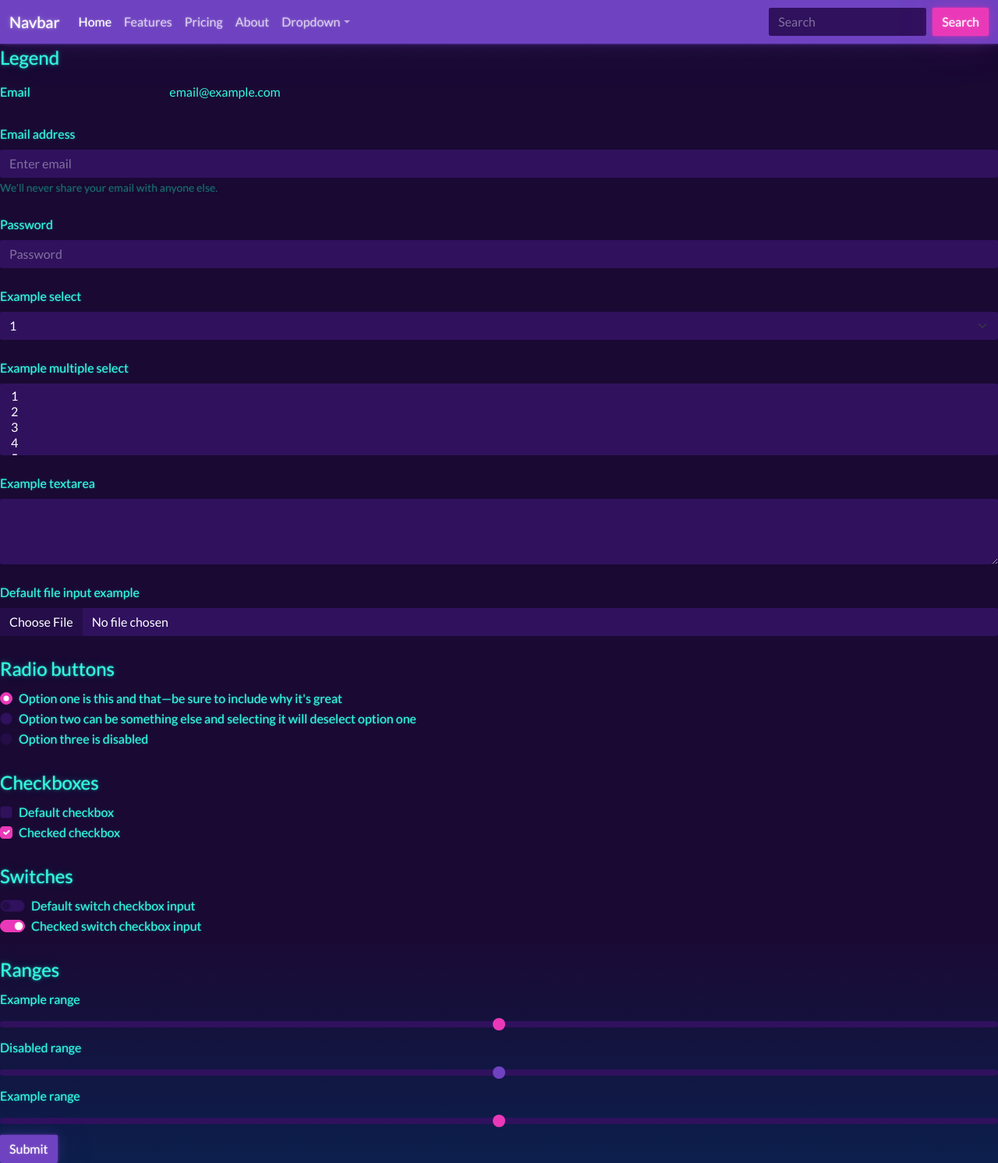
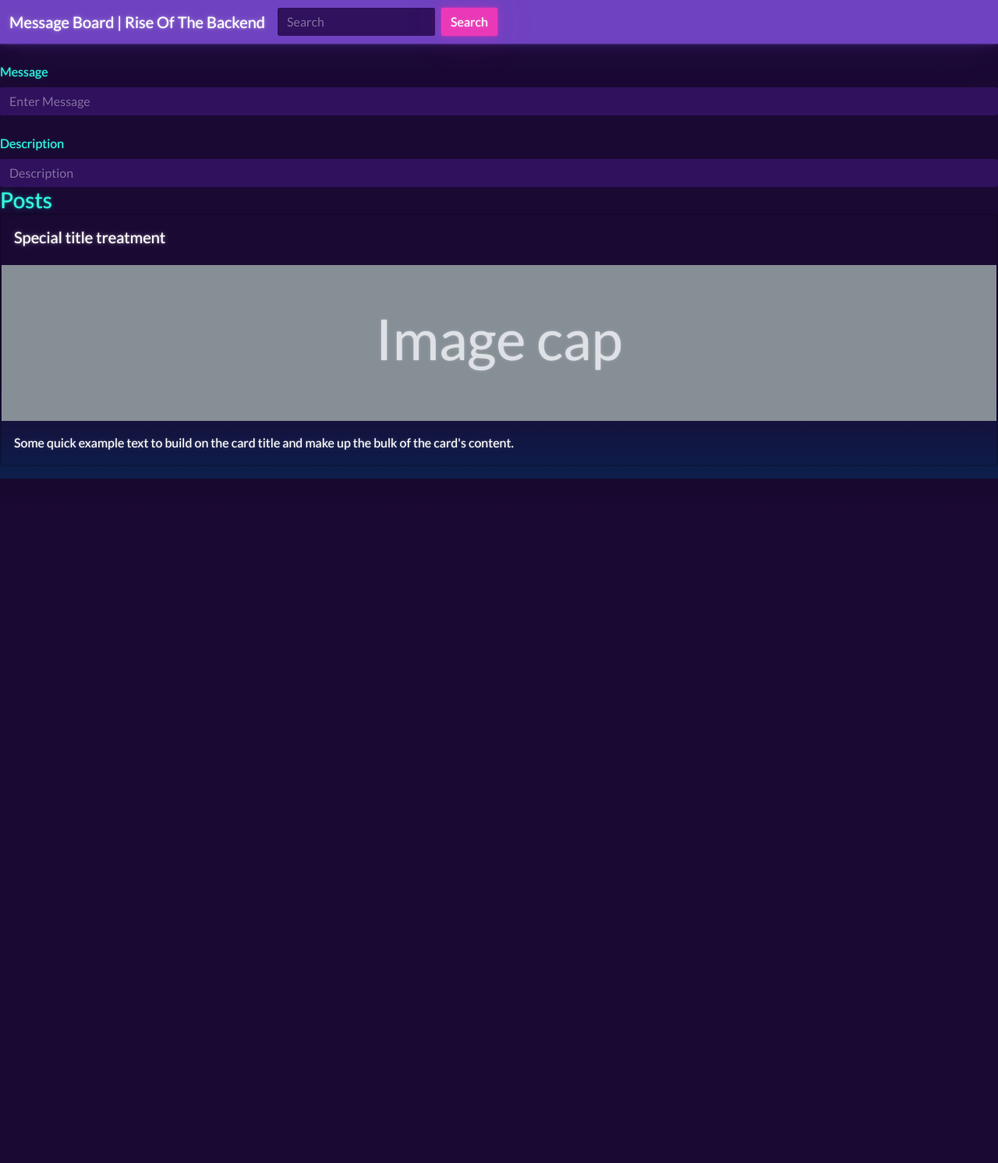
Before and after one commit to Manuel-heav/MessageBoard-riseOfTheBackend, a plain HTML site: page client/index.html in a window 1280 px wide. Shown: the whole page at 78% size. After the commit the page ends 800 px from the top, so only its background shows below. Drawn offline with nearby package versions, Linux system fonts and the light colour scheme.

Commit message:
working with frontend

```diff
--- a/client/index.html
+++ b/client/index.html
@@ -12,38 +12,11 @@
 <header>
     <nav class="navbar navbar-expand-lg navbar-dark bg-primary">
         <div class="container-fluid">
-          <a class="navbar-brand" href="#">Navbar</a>
+          <a class="navbar-brand" href="#">Message Board | Rise Of The Backend</a>
           <button class="navbar-toggler" type="button" data-bs-toggle="collapse" data-bs-target="#navbarColor01" aria-controls="navbarColor01" aria-expanded="false" aria-label="Toggle navigation">
             <span class="navbar-toggler-icon"></span>
           </button>
-
           <div class="collapse navbar-collapse" id="navbarColor01">
-            <ul class="navbar-nav me-auto">
-              <li class="nav-item">
-                <a class="nav-link active" href="#">Home
-                  <span class="visually-hidden">(current)</span>
-                </a>
-              </li>
-              <li class="nav-item">
-                <a class="nav-link" href="#">Features</a>
-              </li>
-              <li class="nav-item">
-                <a class="nav-link" href="#">Pricing</a>
-              </li>
-              <li class="nav-item">
-                <a class="nav-link" href="#">About</a>
-              </li>
-              <li class="nav-item dropdown">
-                <a class="nav-link dropdown-toggle" data-bs-toggle="dropdown" href="#" role="button" aria-haspopup="true" aria-expanded="false">Dropdown</a>
-                <div class="dropdown-menu">
-                  <a class="dropdown-item" href="#">Action</a>
-                  <a class="dropdown-item" href="#">Another action</a>
-                  <a class="dropdown-item" href="#">Something else here</a>
-                  <div class="dropdown-divider"></div>
-                  <a class="dropdown-item" href="#">Separated link</a>
-                </div>
-              </li>
-            </ul>
             <form class="d-flex">
               <input class="form-control me-sm-2" type="text" placeholder="Search">
               <button class="btn btn-secondary my-2 my-sm-0" type="submit">Search</button>
@@ -51,116 +24,39 @@
           </div>
         </div>
       </nav>
-
     </header>
 
 
     <main>
         <form>
             <fieldset>
-              <legend>Legend</legend>
-              <div class="form-group row">
-                <label for="staticEmail" class="col-sm-2 col-form-label">Email</label>
-                <div class="col-sm-10">
-                  <input type="text" readonly="" class="form-control-plaintext" id="staticEmail" value="email@example.com">
-                </div>
+              <div class="form-group">
+                <label for="exampleInputEmail1" class="form-label mt-4">Message</label>
+                <input type="email" class="form-control" id="exampleInputEmail1" aria-describedby="emailHelp" placeholder="Enter Message">
               </div>
               <div class="form-group">
-                <label for="exampleInputEmail1" class="form-label mt-4">Email address</label>
-                <input type="email" class="form-control" id="exampleInputEmail1" aria-describedby="emailHelp" placeholder="Enter email">
-                <small id="emailHelp" class="form-text text-muted">We'll never share your email with anyone else.</small>
+                <label for="exampleInputPassword1" class="form-label mt-4">Description</label>
+                <input type="password" class="form-control" id="exampleInputPassword1" placeholder="Description">
               </div>
-              <div class="form-group">
-                <label for="exampleInputPassword1" class="form-label mt-4">Password</label>
-                <input type="password" class="form-control" id="exampleInputPassword1" placeholder="Password">
-              </div>
-              <div class="form-group">
-                <label for="exampleSelect1" class="form-label mt-4">Example select</label>
-                <select class="form-select" id="exampleSelect1">
-                  <option>1</option>
-                  <option>2</option>
-                  <option>3</option>
-                  <option>4</option>
-                  <option>5</option>
-                </select>
-              </div>
-              <div class="form-group">
-                <label for="exampleSelect2" class="form-label mt-4">Example multiple select</label>
-                <select multiple="" class="form-select" id="exampleSelect2">
-                  <option>1</option>
-                  <option>2</option>
-                  <option>3</option>
-                  <option>4</option>
-                  <option>5</option>
-                </select>
-              </div>
-              <div class="form-group">
-                <label for="exampleTextarea" class="form-label mt-4">Example textarea</label>
-                <textarea class="form-control" id="exampleTextarea" rows="3"></textarea>
-              </div>
-              <div class="form-group">
-                <label for="formFile" class="form-label mt-4">Default file input example</label>
-                <input class="form-control" type="file" id="formFile">
-              </div>
-              <fieldset class="form-group">
-                <legend class="mt-4">Radio buttons</legend>
-                <div class="form-check">
-                  <label class="form-check-label">
-                    <input type="radio" class="form-check-input" name="optionsRadios" id="optionsRadios1" value="option1" checked="">
-                    Option one is this and that—be sure to include why it's great
-                  </label>
-                </div>
-                <div class="form-check">
-                  <label class="form-check-label">
-                    <input type="radio" class="form-check-input" name="optionsRadios" id="optionsRadios2" value="option2">
-                    Option two can be something else and selecting it will deselect option one
-                  </label>
-                </div>
-                <div class="form-check disabled">
-                  <label class="form-check-label">
-                    <input type="radio" class="form-check-input" name="optionsRadios" id="optionsRadios3" value="option3" disabled="">
-                    Option three is disabled
-                  </label>
-                </div>
-              </fieldset>
-              <fieldset class="form-group">
-                <legend class="mt-4">Checkboxes</legend>
-                <div class="form-check">
-                  <input class="form-check-input" type="checkbox" value="" id="flexCheckDefault">
-                  <label class="form-check-label" for="flexCheckDefault">
-                    Default checkbox
-                  </label>
-                </div>
-                <div class="form-check">
-                  <input class="form-check-input" type="checkbox" value="" id="flexCheckChecked" checked="">
-                  <label class="form-check-label" for="flexCheckChecked">
-                    Checked checkbox
-                  </label>
-                </div>
-              </fieldset>
-              <fieldset>
-                <legend class="mt-4">Switches</legend>
-                <div class="form-check form-switch">
-                  <input class="form-check-input" type="checkbox" id="flexSwitchCheckDefault">
-                  <label class="form-check-label" for="flexSwitchCheckDefault">Default switch checkbox input</label>
-                </div>
-                <div class="form-check form-switch">
-                  <input class="form-check-input" type="checkbox" id="flexSwitchCheckChecked" checked="">
-                  <label class="form-check-label" for="flexSwitchCheckChecked">Checked switch checkbox input</label>
-                </div>
-              </fieldset>
-              <fieldset class="form-group">
-                <legend class="mt-4">Ranges</legend>
-                  <label for="customRange1" class="form-label">Example range</label>
-                  <input type="range" class="form-range" id="customRange1">
-                  <label for="disabledRange" class="form-label">Disabled range</label>
-                  <input type="range" class="form-range" id="disabledRange" disabled="">
-                  <label for="customRange3" class="form-label">Example range</label>
-                  <input type="range" class="form-range" min="0" max="5" step="0.5" id="customRange3">
-              </fieldset>
-              <button type="submit" class="btn btn-primary">Submit</button>
-            </fieldset>
           </form>
+    </main>
+
+
+    <h3 class="card-header">Posts</h3>
+    <main>
+    <div class="card mb-3">
+    <div class="card-body">
+      <h5 class="card-title">Special title treatment</h5>
+    </div>
+    <svg xmlns="http://www.w3.org/2000/svg" class="d-block user-select-none" width="100%" height="200" aria-label="Placeholder: Image cap" focusable="false" role="img" preserveAspectRatio="xMidYMid slice" viewBox="0 0 318 180" style="font-size:1.125rem;text-anchor:middle">
+      <rect width="100%" height="100%" fill="#868e96"></rect>
+      <text x="50%" y="50%" fill="#dee2e6" dy=".3em">Image cap</text>
+    </svg>
+    <div class="card-body">
+      <p class="card-text">Some quick example text to build on the card title and make up the bulk of the card's content.</p>
+    </div>
+  </div>
+
     </main>
       <script src="index.js"></script>
 </body>
```
